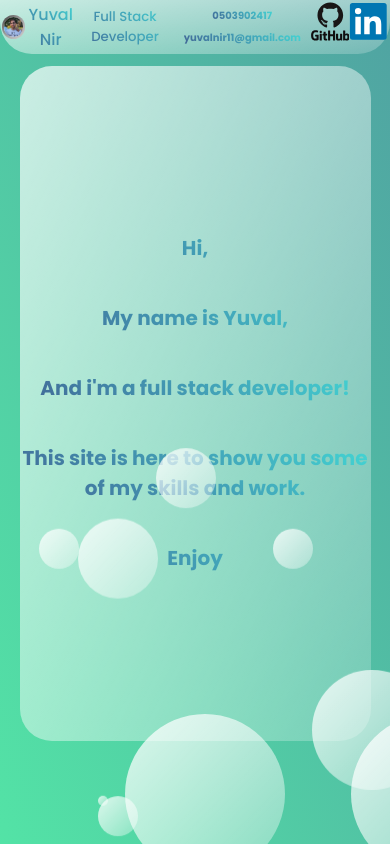
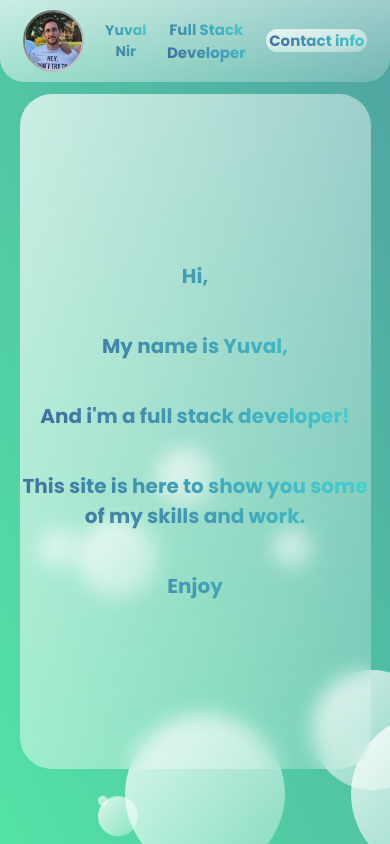
Before and after one commit to yuvalnir/myPortfolio, a React (Create React App) app: page / in a window 390 px wide. Built offline with nearby package versions, Linux system fonts and the light colour scheme.

Commit message:
more mobile compitability

```diff
--- a/src/App.css
+++ b/src/App.css
@@ -34,6 +34,7 @@
 .App h1 {
   color: #426696;
   background: -webkit-linear-gradient(45deg, #426696, #43d6d4);
+  background-clip: text;
   -webkit-background-clip: text;
   -webkit-text-fill-color: transparent;
 }
@@ -41,18 +42,30 @@
 .App h2, p {
   color: #426696;
   font-weight: 300;
-  /* opacity: 0.6; */
   background: -webkit-linear-gradient(45deg, #426696, #43d6d4);
+  background-clip: text;
   -webkit-background-clip: text;
   -webkit-text-fill-color: transparent;
 }
 
-.App h4, h5 {
+.App h5 {
   color: #426696;
-  font-weight: 500;
-  /* opacity: 0.6; */
+  font-weight: 600;
+  font-size: 15px;
   margin: 0;
   background: -webkit-linear-gradient(45deg, #426696, #43d6d4);
+  background-clip: text;
+  -webkit-background-clip: text;
+  -webkit-text-fill-color: transparent;
+}
+
+.App h4 {
+  color: #426696;
+  font-weight: 600;
+  font-size: 25px;
+  margin: 0;
+  background: -webkit-linear-gradient(45deg, #426696, #43d6d4);
+  background-clip: text;
   -webkit-background-clip: text;
   -webkit-text-fill-color: transparent;
 }
@@ -60,8 +73,8 @@
 .App h3 {
   color: #426696;
   font-weight: 600;
-  /* opacity: 0.6; */
   background: -webkit-linear-gradient(45deg, #426696, #43d6d4);
+  background-clip: text;
   -webkit-background-clip: text;
   -webkit-text-fill-color: transparent;
 }
@@ -191,6 +204,20 @@
   animation-delay: 11s;
 }
 
+.user {
+  display: flex;
+  flex-direction: column;
+  justify-content: space-evenly;
+}
+
+.user h5 {
+  margin: 16px 0;
+}
+
+.user h4 {
+  margin: 10px 0;
+}
+
 .user img {
   max-height: 150px;
   max-width: 150px;
@@ -218,6 +245,10 @@
   border-radius: 2rem;
 }
 
+.contact-dropdown {
+  display: none;
+}
+
 .contact-info {
   display: flex;
   flex-direction: column;
@@ -240,6 +271,10 @@
 .github, .linkedin {
   width: 50px;
   height: 50px;
+}
+
+.dropdown {
+  display: none;
 }
 
 @-webkit-keyframes circle {
@@ -308,8 +343,6 @@
   animation-delay: 1.25s;
   -webkit-animation-delay: 1.25s;
 }
-
-
 
 /* skill section */
 
@@ -424,41 +457,32 @@ padding: 20px;
   width: 35px;
 }
 
-@media screen and (max-width: 700px) {
+@media screen and (max-width: 700px), screen and (max-height: 540px) {
 
   .dashboard p {
     margin: 3px;
-    font-size: 10px;
+    font-size: 12px;
+    font-weight: 600;
+  }
+
+  .dashboard h4, h5 {
+    font-size: 14px;
     font-weight: 600;
   }
 
   .main-container {
-    font-family: 'Poppins', sans-serif;
-    /* min-height: 100vh; */
-    background: linear-gradient( to right top, #53e3a6, #50a3a2);
     display: block;
-    align-items: center;
-    justify-content: center;
-    position: absolute;
-    top: 0;
-    left: 0;
-    width: 100%;
-
   }
 
   .glass {
-    display: flex;
-    background: white;
     flex-direction: column;
     max-height: 97vh;
     width: 100%;
     align-items: center;
     background: transparent;
     border-radius: 0;
-    -webkit-backdrop-filter: blur(0px);
-    backdrop-filter: blur(0px);
-    overflow: auto;
-    box-sizing: border-box;
+    -webkit-backdrop-filter: initial;
+    backdrop-filter: initial;
   }
 
   .dashboard {
@@ -476,8 +500,13 @@ padding: 20px;
     justify-content: space-evenly;
     backdrop-filter: blur(10px);
     -webkit-backdrop-filter: blur(10px);
-    background: linear-gradient( to right bottom, rgba(255, 255, 255, 0.7), rgba(255, 255, 255, 0.2) );
-    border-radius: 0 0 2rem 2rem;
+    background: linear-gradient(to right bottom, rgba(255, 255, 255, 0.7), rgba(255, 255, 255, 0.2));
+    border-radius: 0 0 1.5rem 1.5rem;
+    z-index: 3;
+  }
+
+  .content {
+    z-index: 2;
   }
 
   .mobile-content {
@@ -487,14 +516,14 @@ padding: 20px;
     max-height: 80vh;
     margin: auto;
     width: 90%;
+    backdrop-filter: blur(10px);
+    -webkit-backdrop-filter: blur(10px);
     background: linear-gradient(
       to right bottom,
       rgba(255, 255, 255, 0.7),
       rgba(255, 255, 255, 0.2)
     );
     border-radius: 2rem;
-    -webkit-backdrop-filter: blur(10px);
-    backdrop-filter: blur(10px);
     z-index: 2;
     overflow: auto;
   }
@@ -508,9 +537,13 @@ padding: 20px;
   }
 
   .user img {
-    height: 5%;
-    width: 5%;
+    height: 15%;
+    width: 15%;
     border: double 2px transparent;
+  }
+
+  .contact-me {
+    display: none;
   }
 
   .contact-info {
@@ -535,6 +568,116 @@ padding: 20px;
     bottom: -30px;
   }
 
+  .skill {
+    grid-template-columns: auto auto;
+  }
+
+  /* drop down menu */
+
+  .drop-btn {
+    display: block;
+    border: none;
+    border-radius: 2rem;
+    backdrop-filter: blur(10px);
+    -webkit-backdrop-filter: blur(10px);
+    background: linear-gradient(to right bottom, rgba(255, 255, 255, 0.7), rgba(255, 255, 255, 0.2));
+    cursor: pointer;
+  }
+
+  /* .drop-btn:active {
+    animation: close 0.5s ease-out;
+    -webkit-animation: close 0.5s ease-out;
+
+    animation-fill-mode: forwards;
+    -webkit-animation-fill-mode: forwards;
+  }
+
+  @keyframes close {
+    0% {transform: rotate(0deg);}
+    100% {transform: rotate(360deg);}
+  }
+  @-webkit-keyframes close {
+    0% {transform: rotate(0deg);}
+    100% {transform: rotate(360deg);}
+  } */
+
+  .drop-btn p {
+    font-size: 15px;
+    background: -webkit-linear-gradient(45deg, #426696, #43d6d4);
+    background-clip: text;
+    -webkit-background-clip: text;
+    -webkit-text-fill-color: transparent;
+    display: block;
+  }
+  .drop-btn img {
+    display: none;
+    width: 15px;
+    padding: 10px;
+  }
+
+  .drop-btn:hover, .drop-btn:focus {
+    background: linear-gradient(to right bottom, rgba(255, 255, 255, 0.9), rgba(255, 255, 255, 0.4));
+  }
+
+  .dropdown {
+    position: relative;
+    display: inline-block;
+  }
+
+  .dropdown-content {
+    display: none;
+    position: absolute;
+    background-color: #f1f1f1;
+    min-width: 160px;
+    overflow: auto;
+    box-shadow: 0px 8px 16px 0px rgba(0,0,0,0.2);
+    right: 0;
+    top: 40px;
+    z-index: 3;
+    backdrop-filter: blur(10px);
+    -webkit-backdrop-filter: blur(10px);
+    background: linear-gradient(
+      to right bottom,
+      rgba(255, 255, 255, 0.9),
+      rgba(255, 255, 255, 0.5)
+    );
+    border-radius: 2rem;
+    transition: 0.5s ease-in-out;
+  }
+
+  .dropdown-content a {
+    padding: 12px 16px;
+  }
+
+  .dropdown-content p {
+    font-size: 15px;
+    margin: 10px;
+  }
+
+  .drop-links {
+    display: flex;
+    justify-content: space-evenly;
+  }
+
+  .dropdown a:hover {
+    /* background-color: #ddd; */
+    background: linear-gradient(
+      to right bottom,
+      rgba(255, 255, 255, 0.9),
+      rgba(255, 255, 255, 0.7)
+    );
+    border-radius: 1.5rem;
+  }
+
+  .show {
+    display: block !important;
+  }
+
+  .hide {
+    display: none !important;
+  }
+
+
 }
 
 
--- a/src/App.js
+++ b/src/App.js
@@ -1,12 +1,36 @@
 import "./App.css";
+import React, {useState, useEffect, useRef} from 'react';
 import Skills from "./components/Skills";
 import ProfilePic from "./images/ProfilePic.jpg";
 import Intro from "./components/Intro";
 import Projects from "./components/Projects";
 import Farewell from "./components/Farewell";
 import { github, linkedin } from "./images/icons";
+import xSymbol from "./images/xSymbol.png";
 
 function App() {
+    const dropdownRef = useRef(null);
+    const [isActive, setIsActive] = useState(false);
+    const onClick = () => setIsActive(!isActive);
+
+    useEffect(() => {
+        const pageClickEvent = (e) => {
+            if (dropdownRef.current !== null && !dropdownRef.current.contains(e.target)) {
+                setIsActive(!isActive);
+              }
+        };
+
+        // If the item is active (ie open) then listen for clicks
+        if (isActive) {
+          window.addEventListener('click', pageClickEvent);
+        }
+
+        return () => {
+          window.removeEventListener('click', pageClickEvent);
+        }
+
+      }, [isActive]);
+
     return (
         <div className="App">
             <div className="main-container">
@@ -14,9 +38,38 @@ function App() {
                     <div className="dashboard">
                         <div className="user">
                             <img src={ProfilePic} alt="" />
-                            <h4>Yuval Nir</h4>
-                            <h5>Full Stack Developer</h5>
+                            <h4>Yuval<br/>Nir</h4>
+                            <h5>Full Stack<br/>Developer</h5>
                         </div>
+                        <div className="dropdown">
+                            <div onClick={onClick} className="drop-btn">
+                                <p className={(isActive ? "hide" : "")}>Contact info</p>
+                                <img className={(isActive ? "show" : "")} src={xSymbol} alt="" />
+                            </div>
+                            <div id="myDropdown" ref={dropdownRef} className={"dropdown-content " + (isActive ? "show" : "")}>
+                                <p>0503902417</p>
+                                <p>yuvalnir11@gmail.com</p>
+                                <div className="drop-links">
+                                    <a
+                                        className="github"
+                                        href="https://github.com/yuvalnir"
+                                        target="_blank"
+                                        rel="noopener noreferrer"
+                                    >
+                                        {github}
+                                    </a>
+                                    <a
+                                        className="linkedin"
+                                        href="https://www.linkedin.com/in/yuval-nir-92775218a/"
+                                        target="_blank"
+                                        rel="noopener noreferrer"
+                                    >
+                                        {linkedin}
+                                    </a>
+                                </div>
+                            </div>
+                        </div>
+                        <div className="contact-me">
                             <div className="contact-info">
                                 <h3>Contact Info</h3>
                                 <div className="mobile">
@@ -45,6 +98,7 @@ function App() {
                                 </a>
                             </div>
                         </div>
+                    </div>
                     <div className="content">
                         <div className="mobile-content">
                             <Intro></Intro>
```
Also changed, not shown: src/images/xSymbol.png (added). Lines whose indentation alone changed are shown as unchanged.
